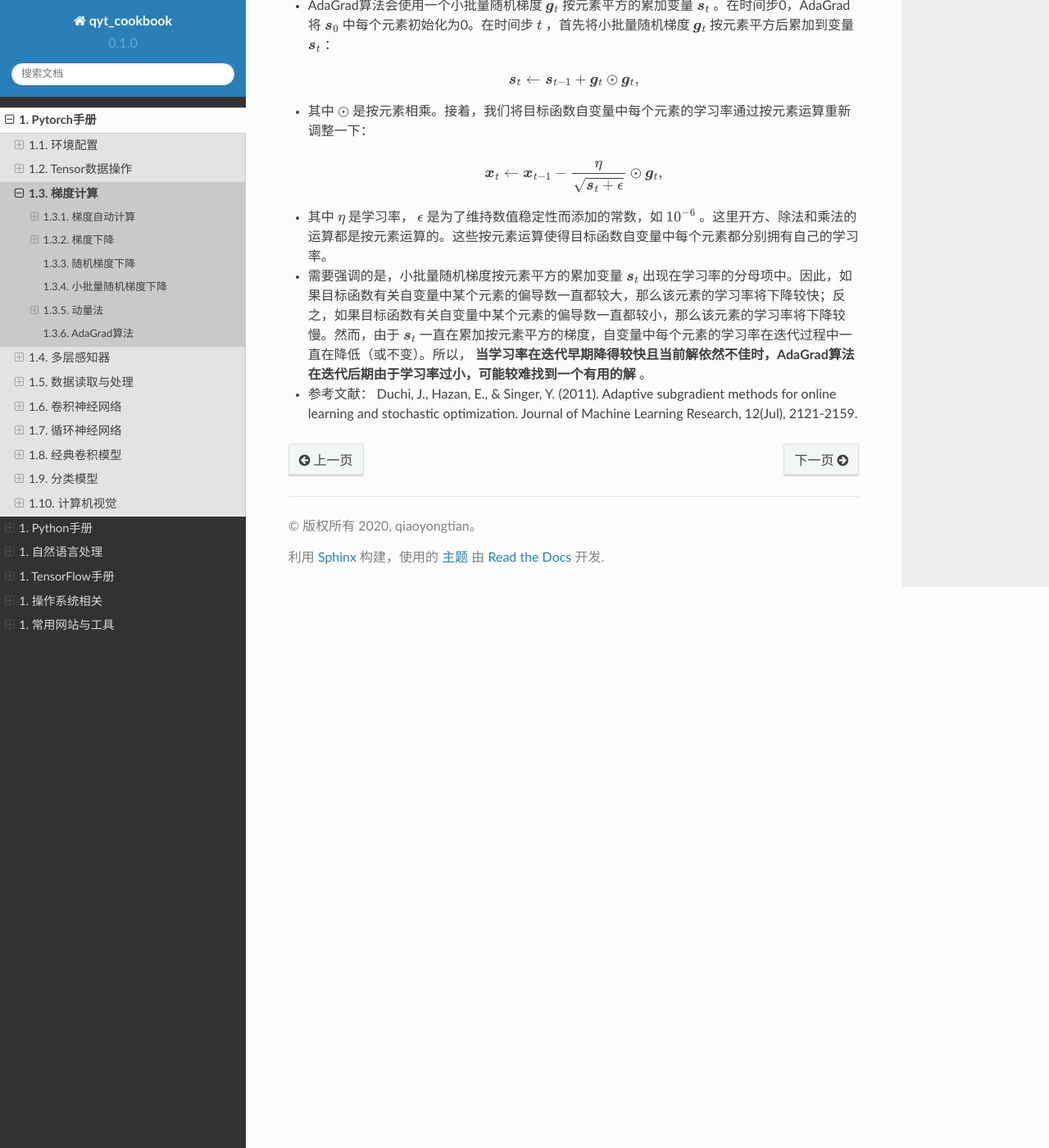
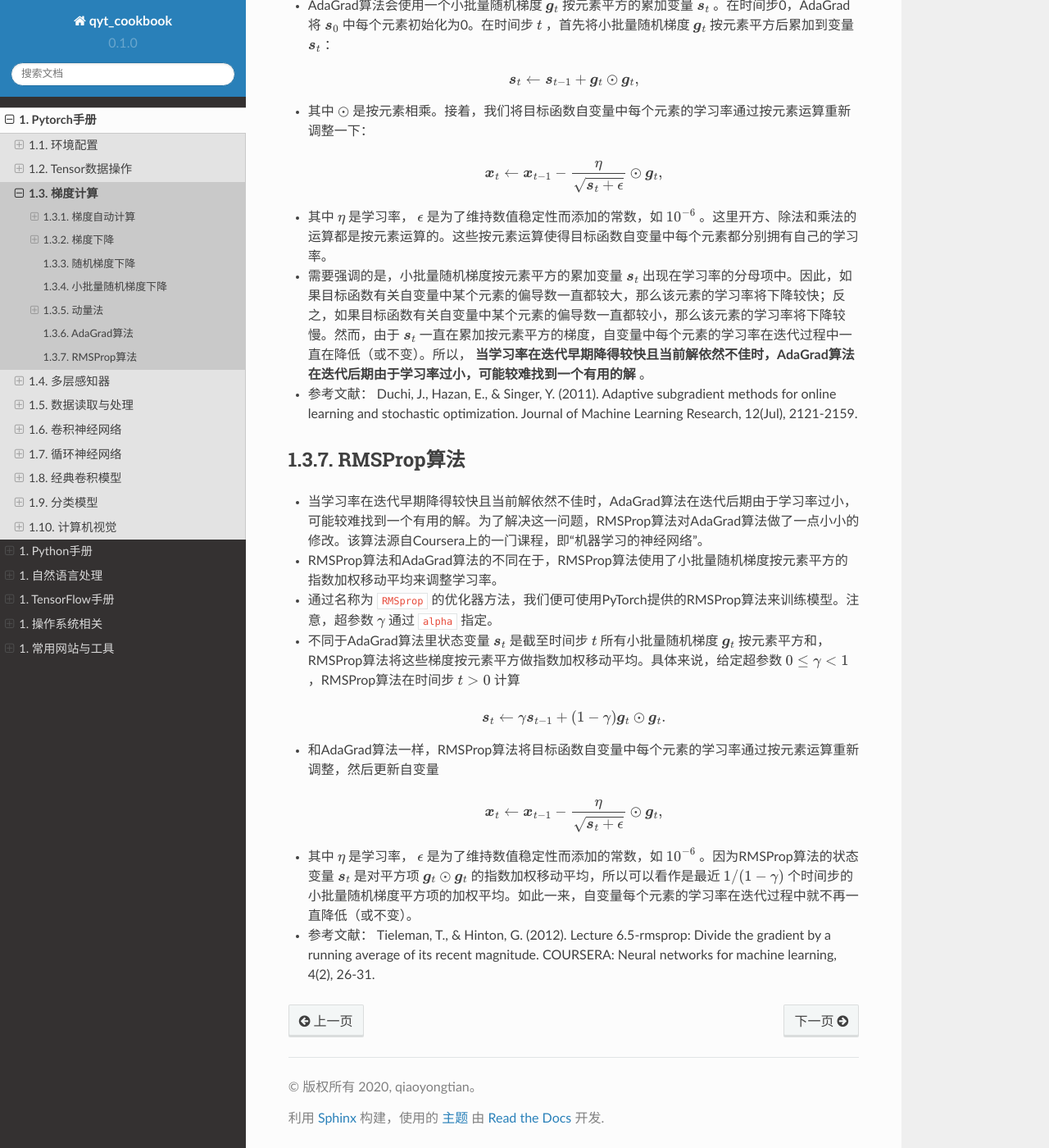
Before and after one commit to q759729997/qyt_cookbook, a Sphinx documentation site: the page built from qyt_cookbook/source/pytorch/gradient.rst, in a window 1280 px wide and 1400 px high, scrolled down 8155 px. Shown: the whole window at 82% size. Built offline with Sphinx 7.4.7 and the Read the Docs theme 2.0.0, drawn with Linux system fonts in a browser that asks for light colours.

Commit message:
RMSProp算法

```diff
--- a/qyt_cookbook/source/pytorch/gradient.rst
+++ b/qyt_cookbook/source/pytorch/gradient.rst
@@ -342,3 +342,24 @@ AdaGrad算法
 - 其中 :math:`\eta` 是学习率， :math:`\epsilon` 是为了维持数值稳定性而添加的常数，如 :math:`10^{-6}` 。这里开方、除法和乘法的运算都是按元素运算的。这些按元素运算使得目标函数自变量中每个元素都分别拥有自己的学习率。
 - 需要强调的是，小批量随机梯度按元素平方的累加变量 :math:`\boldsymbol{s}_t` 出现在学习率的分母项中。因此，如果目标函数有关自变量中某个元素的偏导数一直都较大，那么该元素的学习率将下降较快；反之，如果目标函数有关自变量中某个元素的偏导数一直都较小，那么该元素的学习率将下降较慢。然而，由于 :math:`\boldsymbol{s}_t` 一直在累加按元素平方的梯度，自变量中每个元素的学习率在迭代过程中一直在降低（或不变）。所以， **当学习率在迭代早期降得较快且当前解依然不佳时，AdaGrad算法在迭代后期由于学习率过小，可能较难找到一个有用的解** 。
 - 参考文献： Duchi, J., Hazan, E., & Singer, Y. (2011). Adaptive subgradient methods for online learning and stochastic optimization. Journal of Machine Learning Research, 12(Jul), 2121-2159.
+
+RMSProp算法
+######################
+
+- 当学习率在迭代早期降得较快且当前解依然不佳时，AdaGrad算法在迭代后期由于学习率过小，可能较难找到一个有用的解。为了解决这一问题，RMSProp算法对AdaGrad算法做了一点小小的修改。该算法源自Coursera上的一门课程，即“机器学习的神经网络”。
+- RMSProp算法和AdaGrad算法的不同在于，RMSProp算法使用了小批量随机梯度按元素平方的指数加权移动平均来调整学习率。
+- 通过名称为 ``RMSprop`` 的优化器方法，我们便可使用PyTorch提供的RMSProp算法来训练模型。注意，超参数 :math:`\gamma` 通过 ``alpha`` 指定。
+- 不同于AdaGrad算法里状态变量 :math:`\boldsymbol{s}_t` 是截至时间步 :math:`t` 所有小批量随机梯度 :math:`\boldsymbol{g}_t` 按元素平方和，RMSProp算法将这些梯度按元素平方做指数加权移动平均。具体来说，给定超参数 :math:`0 \leq \gamma < 1` ，RMSProp算法在时间步 :math:`t>0` 计算
+
+.. math::
+
+    \boldsymbol{s}_t \leftarrow \gamma \boldsymbol{s}_{t-1} + (1 - \gamma) \boldsymbol{g}_t \odot \boldsymbol{g}_t.
+
+- 和AdaGrad算法一样，RMSProp算法将目标函数自变量中每个元素的学习率通过按元素运算重新调整，然后更新自变量
+
+.. math::
+
+    \boldsymbol{x}_t \leftarrow \boldsymbol{x}_{t-1} - \frac{\eta}{\sqrt{\boldsymbol{s}_t + \epsilon}} \odot \boldsymbol{g}_t,
+
+- 其中 :math:`\eta` 是学习率， :math:`\epsilon` 是为了维持数值稳定性而添加的常数，如 :math:`10^{-6}` 。因为RMSProp算法的状态变量 :math:`\boldsymbol{s}_t` 是对平方项 :math:`\boldsymbol{g}_t \odot \boldsymbol{g}_t` 的指数加权移动平均，所以可以看作是最近 :math:`1/(1-\gamma)` 个时间步的小批量随机梯度平方项的加权平均。如此一来，自变量每个元素的学习率在迭代过程中就不再一直降低（或不变）。
+- 参考文献： Tieleman, T., & Hinton, G. (2012). Lecture 6.5-rmsprop: Divide the gradient by a running average of its recent magnitude. COURSERA: Neural networks for machine learning, 4(2), 26-31.
```
